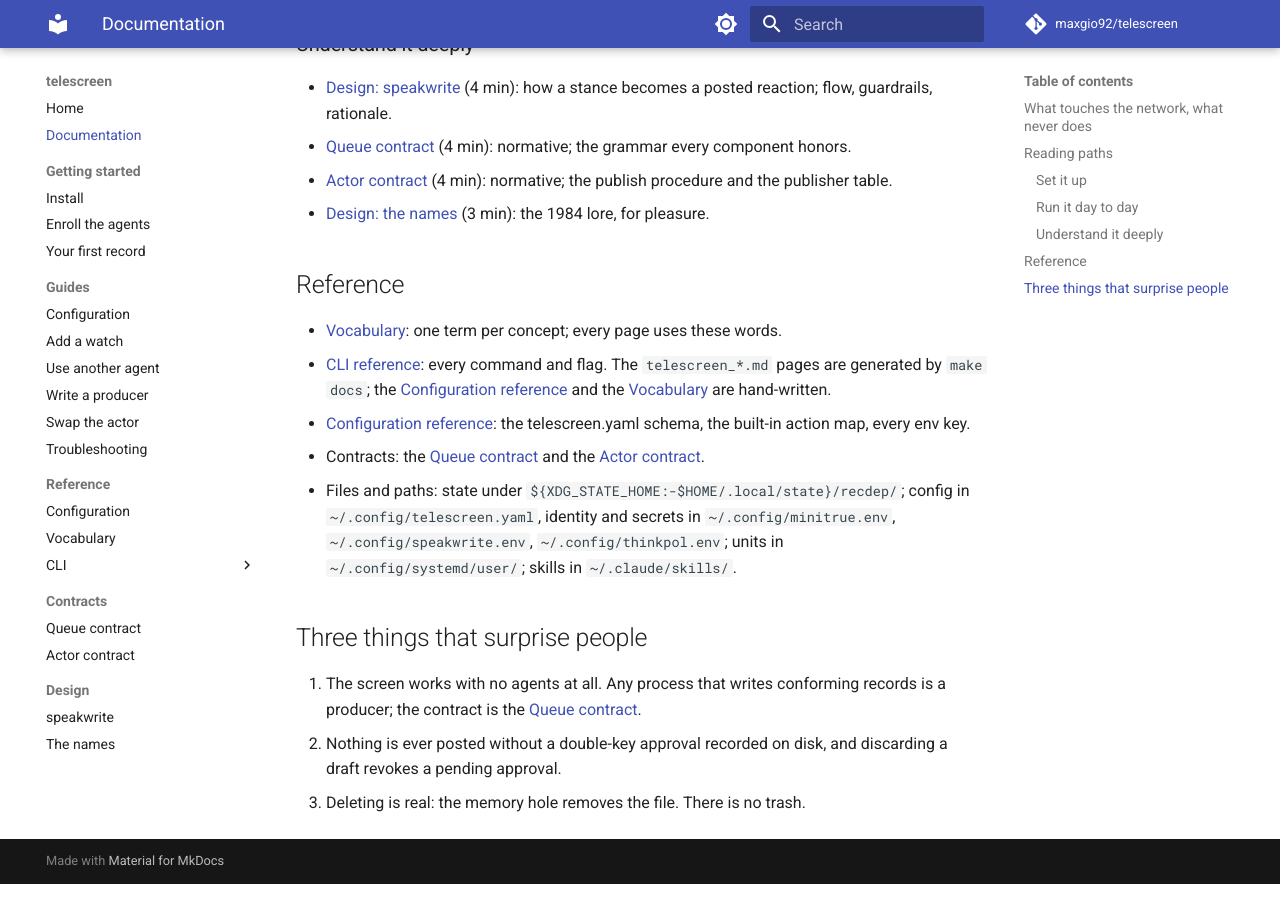
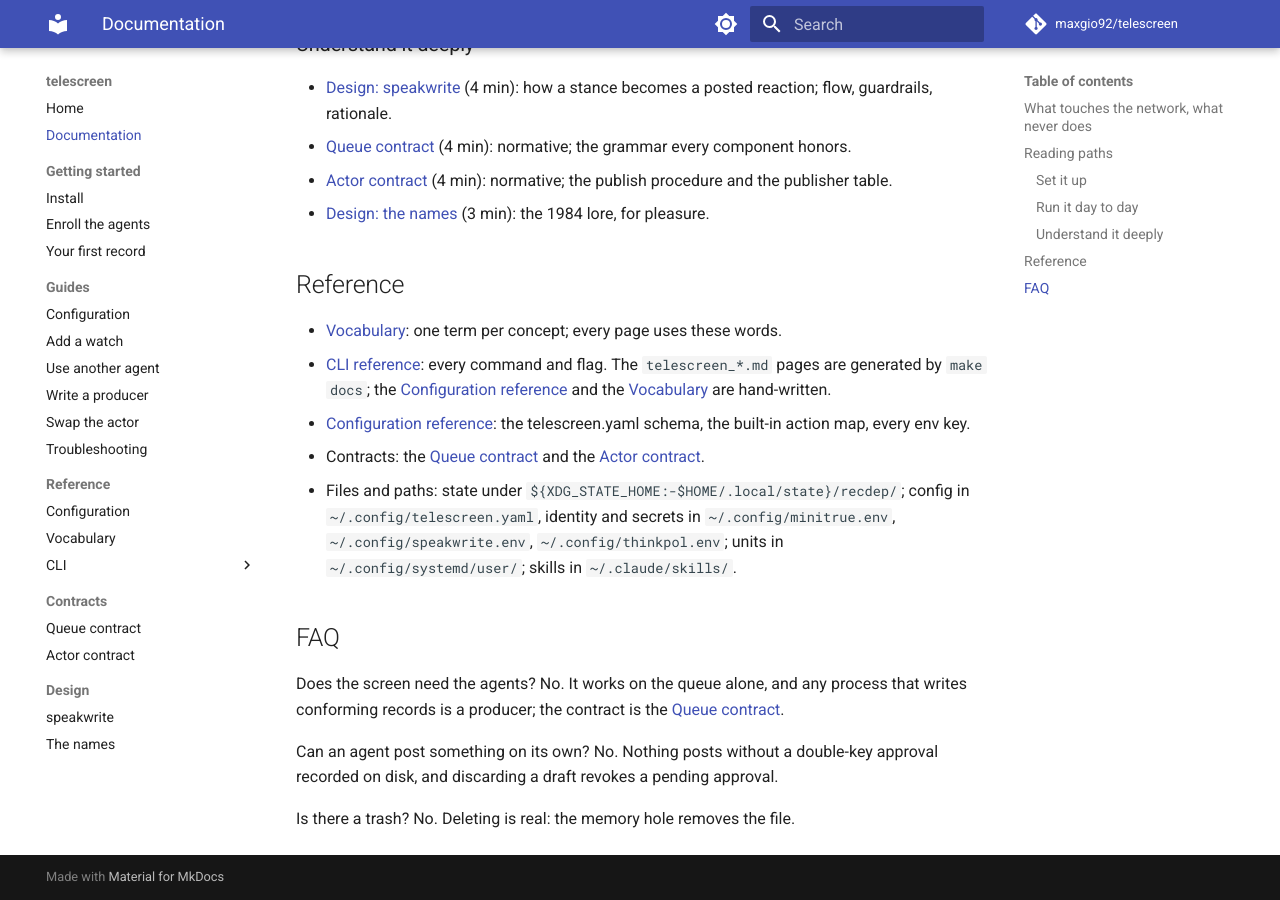
Before and after one commit to maxgio92/telescreen, an MkDocs documentation site: the page built from docs/hub.md, in a window 1280 px wide and 900 px high, scrolled down 922 px. Built offline with MkDocs 1.6.1 and Material for MkDocs 9.7.7, drawn with Linux system fonts in a browser that asks for light colours; comment, search, counter and statistics services are not loaded.

Commit message:
docs: the hub's surprises section is a FAQ
Signed-off-by: Massimiliano Giovagnoli <massimiliano.giovagnoli@chainguard.dev>
Co-Authored-By: Claude Fable 5 <noreply@anthropic.com>

```diff
--- a/docs/hub.md
+++ b/docs/hub.md
@@ -66,12 +66,16 @@ audit with `ls` and `cat`.
   `~/.config/thinkpol.env`; units in `~/.config/systemd/user/`;
   skills in `~/.claude/skills/`.
 
-## Three things that surprise people
+## FAQ
 
-1. The screen works with no agents at all. Any process that writes
-   conforming records is a producer; the contract is the
-   [Queue contract](contracts/recdep.md).
-2. Nothing is ever posted without a double-key approval recorded on
-   disk, and discarding a draft revokes a pending approval.
-3. Deleting is real: the memory hole removes the file. There is no
-   trash.
+Does the screen need the agents?
+No. It works on the queue alone, and any process that writes
+conforming records is a producer; the contract is the
+[Queue contract](contracts/recdep.md).
+
+Can an agent post something on its own?
+No. Nothing posts without a double-key approval recorded on disk, and
+discarding a draft revokes a pending approval.
+
+Is there a trash?
+No. Deleting is real: the memory hole removes the file.
```
